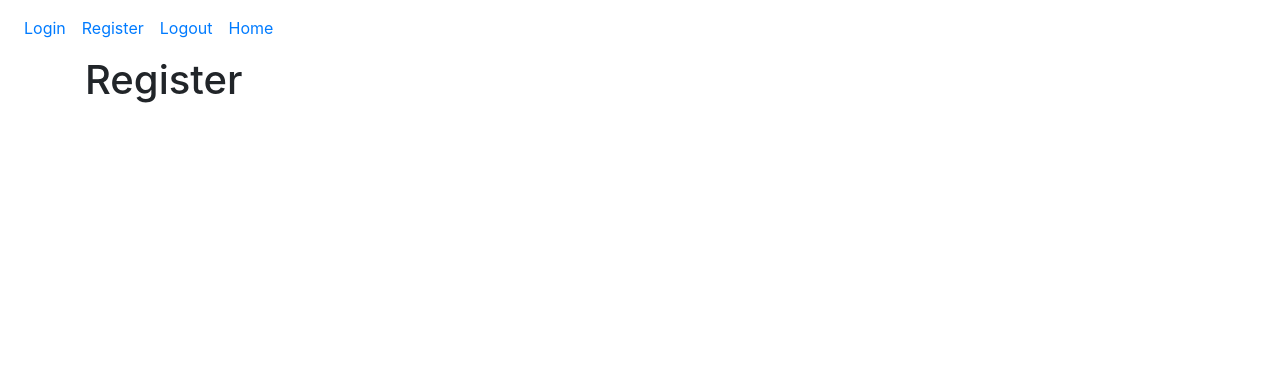
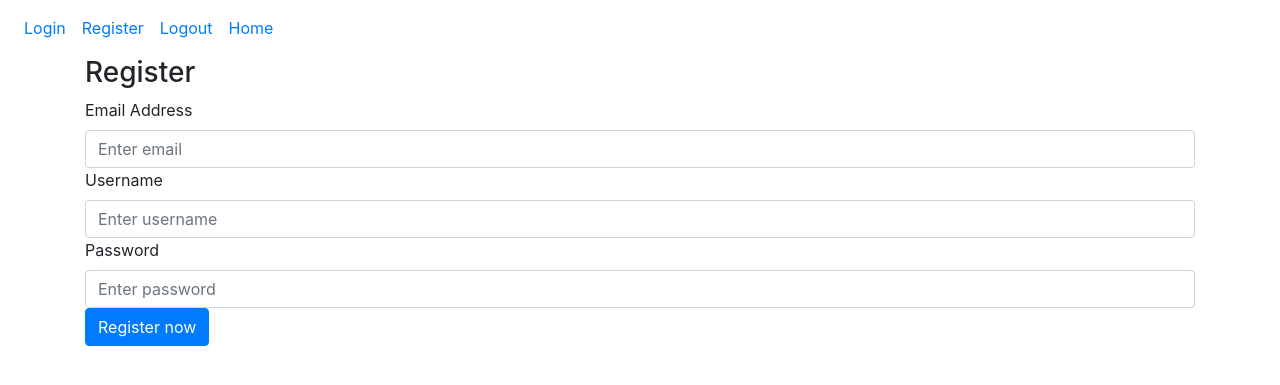
Before and after one commit to anekil/game-on, a Flask app: page /register in a window 1280 px wide. Shown: the top 385 px of the page. Run offline with Flask 3, Linux system fonts and the light colour scheme; some libraries are stand-ins or nearby versions.

Commit message:
Added register and login forms

```diff
--- a/website/auth.py
+++ b/website/auth.py
@@ -1,10 +1,13 @@
-from flask import Blueprint, render_template
+from flask import Blueprint, render_template, request
 
 auth = Blueprint('auth', __name__)
 
 
-@auth.route('/login')
+@auth.route('/login', methods=['GET', 'POST'])
 def login():
+    if request.method == 'POST':
+        email = request.form.get('email')
+        password = request.form.get('password')
     return render_template("login.html")
 
 
@@ -13,6 +16,18 @@ def logout():
     return render_template("home.html")
 
 
-@auth.route('/register')
+@auth.route('/register', methods=['GET', 'POST'])
 def register():
-    return render_template("register.html")
+    if request.method == 'POST':
+        email = request.form.get('email')
+        username = request.form.get('username')
+        password = request.form.get('password')
+
+        if len(password) < 6:
+            # error
+            pass
+        else:
+            # add user
+            pass
+
+    return render_template("register.html", isTrue=True)
--- a/website/templates/register.html
+++ b/website/templates/register.html
@@ -1,4 +1,15 @@
 {% extends "base.html" %}
 {% block content %}
-<h1>Register</h1>
+    <form method="post">
+        <h3>Register</h3>
+        <div>
+            <label for="email">Email Address</label>
+            <input type="email" class="form-control" id="email" name="email" placeholder="Enter email">
+            <label for="username">Username</label>
+            <input type="text" class="form-control" id="username" name="username" placeholder="Enter username">
+            <label for="password">Password</label>
+            <input type="password" class="form-control" id="password" name="password" placeholder="Enter password">
+            <button type="submit" class="btn btn-primary">Register now</button>
+        </div>
+    </form>
 {% endblock %}
```
Also changed, not shown: website/templates/login.html (+10 -1 lines).
